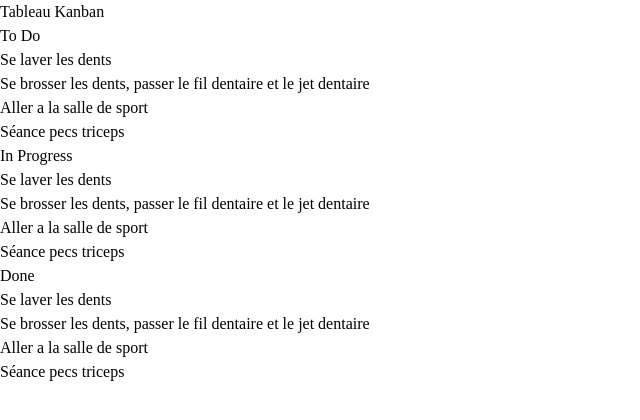
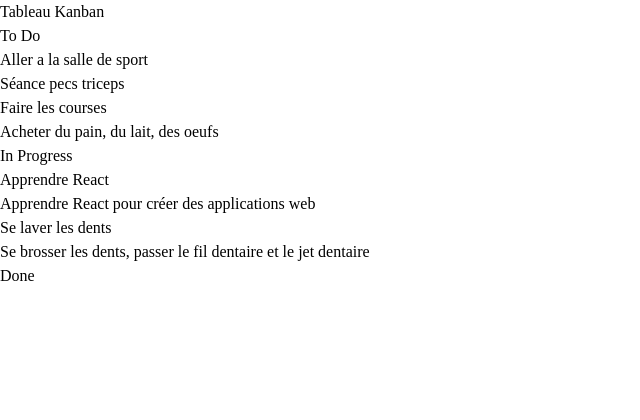
Before and after one commit to Amiiine27/kanbanboard, a React (Vite) app: page / in a window 1280 px wide. Shown: the top 420 px of the page, without its empty margins (0-640 px from the left). Built offline with nearby package versions, Linux system fonts and the light colour scheme.

Commit message:
deplacer les cartes done

```diff
--- a/src/App.jsx
+++ b/src/App.jsx
@@ -1,23 +1,63 @@
 import "./App.css";
 import Column from "./components/Column";
+import { useState, useEffect } from 'react';
 
 function App() {
+  const [kanbanData, setKanbanData] = useState({
+    todo: [
+      {
+        task: "Se laver les dents",
+        description:
+          "Se brosser les dents, passer le fil dentaire et le jet dentaire",
+      },
+      { task: "Aller a la salle de sport", description: "Séance pecs triceps" },
+      {
+        task: "Faire les courses",
+        description: "Acheter du pain, du lait, des oeufs",
+      },
+    ],
+    inProgress: [
+      {
+        task: "Apprendre React",
+        description: "Apprendre React pour créer des applications web",
+      },
+    ],
+    done: [],
+  });
 
-  var tasks = [
-    { task: "Se laver les dents", description: "Se brosser les dents, passer le fil dentaire et le jet dentaire" },
-    { task: "Aller a la salle de sport", description: "Séance pecs triceps"}
-  ]
+  const moveCard = (cardIndex, startColumn, endColumn) => {
+    // On recupere la carte a déplacer
+    const cardToMove = kanbanData[startColumn][cardIndex]
 
-  console.log(tasks);
+    // On supprime la carte de son emplacement actuel
+    const newStartColumnCards = kanbanData[startColumn].filter((card, index) => index!==cardIndex);
+
+    // Ajouter la carte à la colonne de destination
+    const newEndColumnCards = [...kanbanData[endColumn], cardToMove];
+
+    setKanbanData({
+      ...kanbanData,
+      [startColumn]: newStartColumnCards,
+      [endColumn]: newEndColumnCards
+    });
+
+
+
+    console.log("Function moveCard Appelée");
+  };
+
+  useEffect(() => {
+    moveCard(0, "todo", "inProgress");
+  }, []); // Le [] = "exécute une seule fois"
 
   return (
     <>
       <div className="min-h-screen max-h-screen bg-gray-100 p-4">
         <h1 className="text-2xl font-bold text-center mb-4">Tableau Kanban</h1>
         <div className="flex gap-4 max-w-7xl mx-auto">
-          <Column title="To Do" cardsTab={tasks}/>
-          <Column title="In Progress" cardsTab={tasks}/>
-          <Column title="Done" cardsTab={tasks}/>
+          <Column title="To Do" cardsTab={kanbanData.todo} />
+          <Column title="In Progress" cardsTab={kanbanData.inProgress} />
+          <Column title="Done" cardsTab={kanbanData.done} />
         </div>
       </div>
     </>
```
